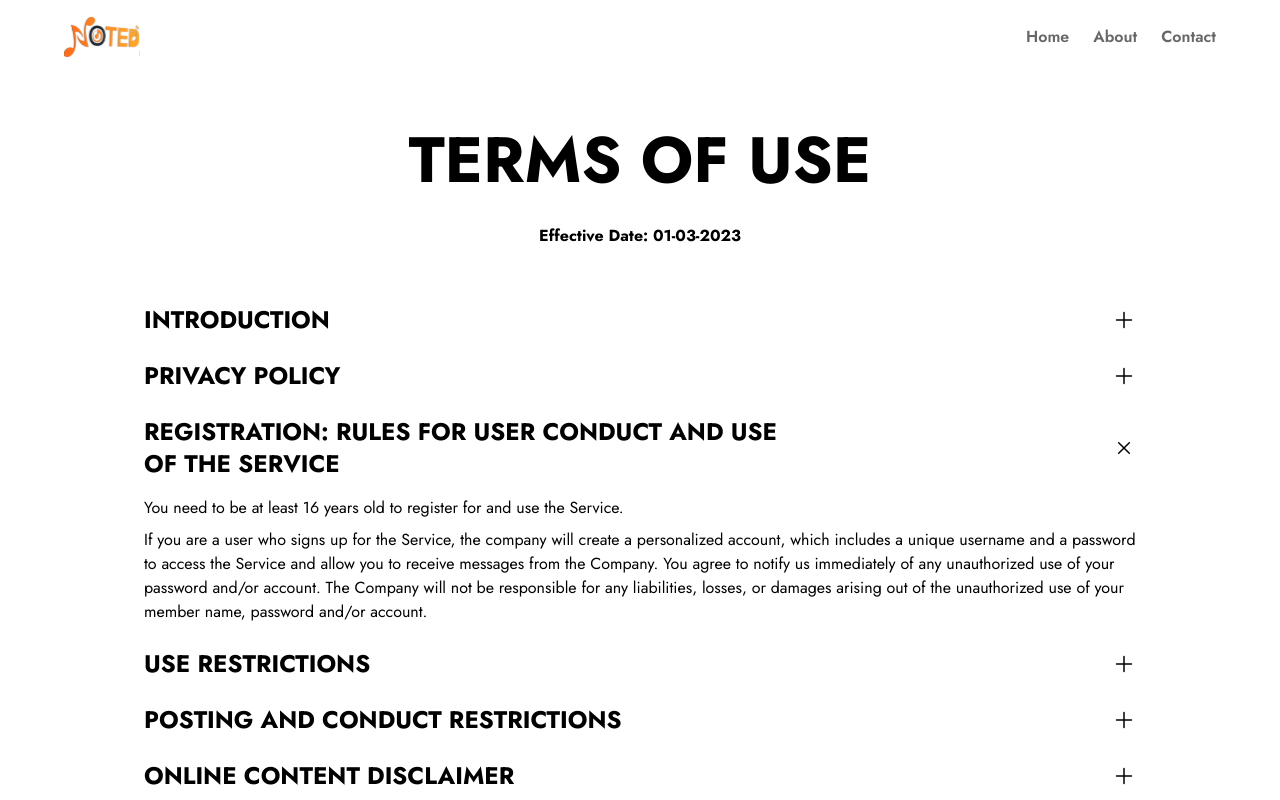
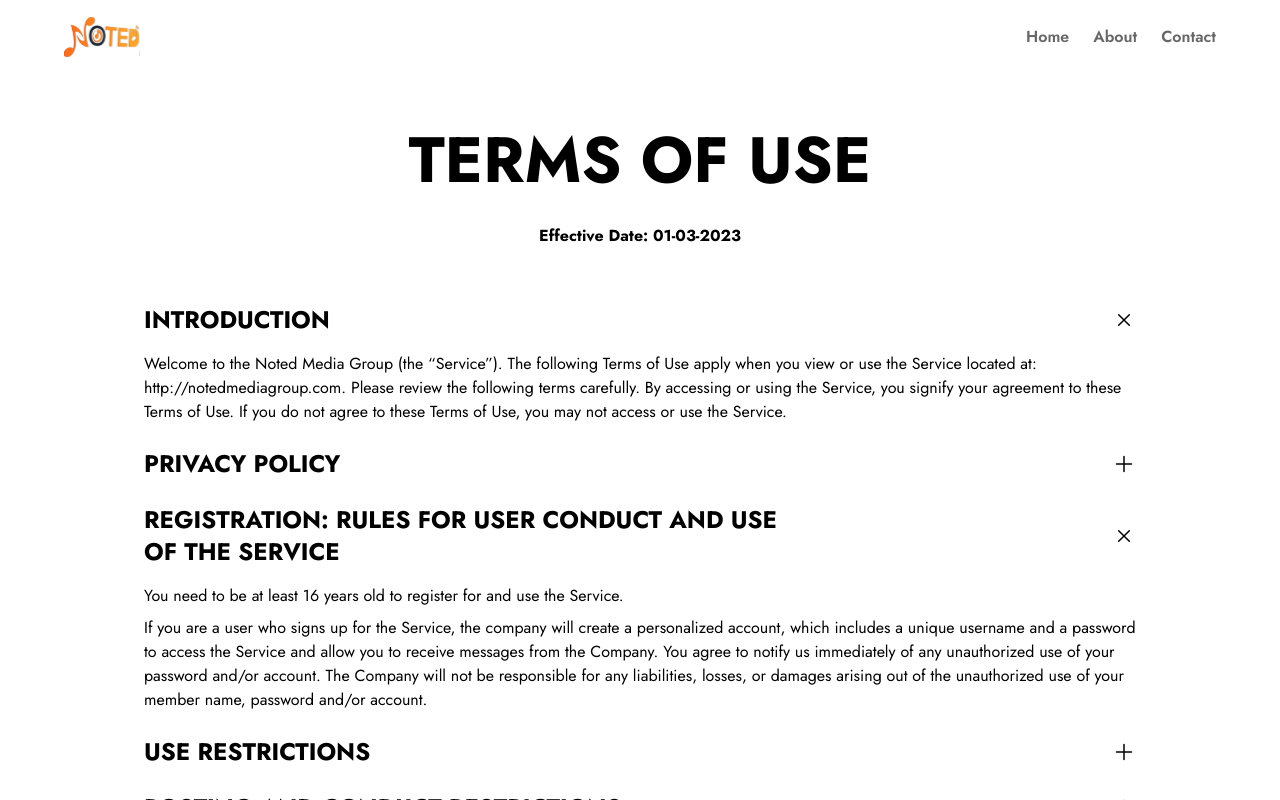
Before and after one commit to DigeetalHub/Noted-web, a Next.js app: page /terms-of-use in a window 1280 px wide. Both pictures are taken after a click on the element "REGISTRATION: RULES FOR USER CONDUCT AND USE OF THE SERVICE". Shown: the top 800 px of the page. Built offline with nearby package versions, Linux system fonts and the light colour scheme.

Commit message:
[FIX] Added collapse animation instead of framer

```diff
--- a/components/Accordion2.js
+++ b/components/Accordion2.js
@@ -1,7 +1,9 @@
 import { useToggle } from "../context/AccordionContext";
 import Image from "next/image";
 import Plus from "../public/assets/icons/plus.svg";
-import { AnimatePresence, motion } from "framer-motion";
+import { motion } from "framer-motion";
+import { Collapse } from "react-collapse";
+import AccordionContent from "./AccordionContent";
 
 const AltAccordion = ({ items, index }) => {
 	const { isOpen, setIsOpen } = useToggle();
@@ -9,29 +11,14 @@ const AltAccordion = ({ items, index }) => {
 	const openAccordion = (index) => {
 		const isOpened = isOpen.includes(index);
 		setIsOpen(isOpened ? isOpen.filter((i) => i !== index) : [...isOpen, index]);
-		console.log(isOpen);
 	};
 
-	const {
-		title,
-		mainTitle,
-		description1,
-		description2,
-		description3,
-		description4,
-		description5,
-		description6,
-		description7,
-		desc1,
-		desc2,
-		list1,
-		list2,
-	} = items;
+	const { mainTitle } = items;
 
 	return (
 		<div className="mb-6">
 			<motion.div className={`w-full`}>
-				<div
+				<motion.div
 					className="flex justify-between items-center gap-[3.5rem] md:gap-[30%]"
 					onClick={() => openAccordion(index)}
 				>
@@ -39,53 +26,14 @@ const AltAccordion = ({ items, index }) => {
 						{mainTitle}
 					</h2>
 					<Image src={Plus} alt="" className={`${isOpen.includes(index) ? "rotate-45" : ""} transition duration-500`} />
-				</div>
-				<AnimatePresence initial={false}>
+				</motion.div>
+				<Collapse isOpened={isOpen.includes(index)}>
 					{isOpen.includes(index) && (
-						<motion.div
-							initial={{ opacity: 0, height: 0 }}
-							animate={{ opacity: 1, height: "auto" }}
-							exit={{ opacity: 0, height: 0 }}
-							transition={{ duration: 0.5, ease: [0.04, 0.62, 0.23, 0.98] }}
-							className=""
-						>
-							{title && <h3 className="font-semibold ">{title}</h3>}
-							<div className="space-y-2 mt-4">
-								{description1 && <p className="text-sm fold2Full:text-base">{description1}</p>}
-								{description2 && <p className="text-sm fold2Full:text-base">{description2}</p>}
-								{description3 && <p className="text-sm fold2Full:text-base">{description3}</p>}
-								{description4 && <p className="text-sm fold2Full:text-base">{description4}</p>}
-								{description5 && <p className="text-sm fold2Full:text-base">{description5}</p>}
-								{description6 && <p className="text-sm fold2Full:text-base">{description6}</p>}
-								{description7 && <p className="text-sm fold2Full:text-base">{description7}</p>}
-								{list1 && (
-									<div className="">
-										<ul className={` ml-5 mt-4 ${desc1 && desc2 ? "list-decimal" : "list-disc"}`}>
-											{list1.map((li, index) => (
-												<li key={index} className="text-sm fold2Full:text-base">
-													{li}
-												</li>
-											))}
-										</ul>
-									</div>
-								)}
-								{desc1 && <p className="text-sm pt-4 fold2Full:text-base">{desc1}</p>}
-								{list2 && (
-									<div className="">
-										<ul className={` ml-5 mt-4 ${desc1 ? "list-decimal" : "list-disc"}`}>
-											{list2.map((li, index) => (
-												<li key={index} className="text-sm fold2Full:text-base">
-													{li}
-												</li>
-											))}
-										</ul>
-									</div>
-								)}
-								{desc2 && <p className="text-sm pt-4 lg:text-base">{desc2}</p>}
-							</div>
+						<motion.div className="">
+							<AccordionContent data={items} index={index} />
 						</motion.div>
 					)}
-				</AnimatePresence>
+				</Collapse>
 			</motion.div>
 		</div>
 	);
--- /dev/null
+++ b/components/AccordionContent.js
@@ -0,0 +1,59 @@
+import React from "react";
+import { motion } from "framer-motion";
+
+const AccordionContent = ({ data, index }) => {
+	const {
+		title,
+		description1,
+		description2,
+		description3,
+		description4,
+		description5,
+		description6,
+		description7,
+		desc1,
+		desc2,
+		list1,
+		list2,
+	} = data;
+	return (
+		<div className="">
+						{title && <h3 className="font-semibold ">{title}</h3>}
+						<div className="space-y-2 mt-4">
+							{description1 && <p className="text-sm fold2Full:text-base">{description1}</p>}
+							{description2 && <p className="text-sm fold2Full:text-base">{description2}</p>}
+							{description3 && <p className="text-sm fold2Full:text-base">{description3}</p>}
+							{description4 && <p className="text-sm fold2Full:text-base">{description4}</p>}
+							{description5 && <p className="text-sm fold2Full:text-base">{description5}</p>}
+							{description6 && <p className="text-sm fold2Full:text-base">{description6}</p>}
+							{description7 && <p className="text-sm fold2Full:text-base">{description7}</p>}
+							{list1 && (
+								<div className="">
+									<ul className={` ml-5 mt-4 ${desc1 && desc2 ? "list-decimal" : "list-disc"}`}>
+										{list1.map((li, index) => (
+											<li key={index} className="text-sm fold2Full:text-base">
+												{li}
+											</li>
+										))}
+									</ul>
+								</div>
+							)}
+							{desc1 && <p className="text-sm pt-4 fold2Full:text-base">{desc1}</p>}
+							{list2 && (
+								<div className="">
+									<ul className={` ml-5 mt-4 ${desc1 ? "list-decimal" : "list-disc"}`}>
+										{list2.map((li, index) => (
+											<li key={index} className="text-sm fold2Full:text-base">
+												{li}
+											</li>
+										))}
+									</ul>
+								</div>
+							)}
+							{desc2 && <p className="text-sm pt-4 lg:text-base">{desc2}</p>}
+						</div>
+					</div>
+	);
+};
+
+export default AccordionContent;
--- a/context/AccordionContext.js
+++ b/context/AccordionContext.js
@@ -3,7 +3,7 @@ import { useState, createContext, useContext } from "react";
 const AccordionContext = createContext();
 
 const AccordionProvider = ({ children }) => {
-	const [isOpen, setIsOpen] = useState([]);
+	const [isOpen, setIsOpen] = useState([0]);
 
 	const values = {
 		isOpen,
--- a/package.json
+++ b/package.json
@@ -13,6 +13,7 @@
     "framer-motion": "^8.5.2",
     "next": "13.1.2",
     "react": "18.2.0",
+    "react-collapse": "^5.1.1",
     "react-dom": "18.2.0"
   },
   "devDependencies": {
--- a/styles/globals.css
+++ b/styles/globals.css
@@ -5,3 +5,7 @@
 html {
   scroll-behavior: smooth;
 }
+
+.ReactCollapse--collapse {
+  transition: height 500ms;
+}
```
Also changed, not shown: 1 other file (tests, documents, lock files or other folders).
